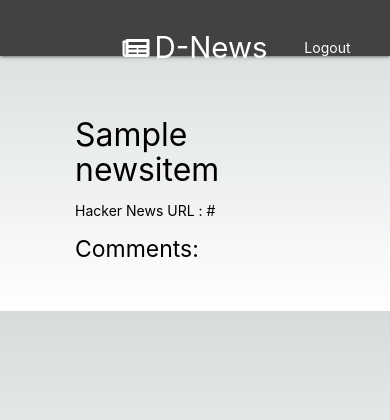
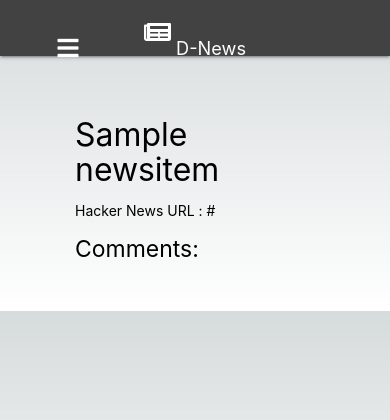
Before and after one commit to R-ohit-B-isht/DailyPic, a Node server app: page /news/1 in a window 390 px wide. Shown: the top 420 px of the page. Run offline with Node 20, Linux system fonts and the light colour scheme; a user stored in the database is signed in; tables that the repository leaves empty hold one stand-in row (values such as "Sample post"); some libraries are stand-ins or nearby versions.

Commit message:
feat: implement responsive navbar with mobile sidebar
- Add mobile-friendly hamburger menu
- Implement collapsible sidenav for mobile view
- Add mobile-specific styles for proper spacing
- Center brand logo on mobile screens
- Initialize Materialize sidenav with animations

```diff
--- a/napp/picturebook/public/css/style.css
+++ b/napp/picturebook/public/css/style.css
@@ -338,6 +338,31 @@ a {
 }
 
 /* Mobile and Tablet */
+/* Mobile navbar styles */
+@media (max-width: 600px) {
+  nav .brand-logo {
+    font-size: 1.3rem;
+    left: 50%;
+    transform: translateX(-50%);
+  }
+
+  .sidenav-trigger {
+    display: block !important;
+    float: left;
+    position: relative;
+    z-index: 1;
+    margin-left: 1rem;
+  }
+
+  .sidenav .user-view {
+    padding: 20px 16px;
+  }
+
+  .sidenav li > a > i {
+    margin-right: 1rem;
+  }
+}
+
 @media (max-width: 1023px) {
   .content {
     padding: 4rem;
--- a/napp/picturebook/views/layouts/main.hbs
+++ b/napp/picturebook/views/layouts/main.hbs
@@ -23,12 +23,23 @@
         integrity="sha256-bEIQpI72w9NJuIVhTLFUF2/8uxl0u5800r8ddViuv+o=" crossorigin="anonymous"></script>
 
     <script>
+        document.addEventListener('DOMContentLoaded', function() {
+            // Initialize sidenav
+            var elems = document.querySelectorAll('.sidenav');
+            var instances = M.Sidenav.init(elems, {
+                edge: 'left',
+                draggable: true,
+                inDuration: 250,
+                outDuration: 200
+            });
 
-        M.FormSelect.init(document.querySelector('#status'))
+            // Initialize other components
+            M.FormSelect.init(document.querySelector('#status'));
 
-        CKEDITOR.replace('body', {
-            plugins: 'wysiwygarea, toolbar, basicstyles, link'
-        })
+            CKEDITOR.replace('body', {
+                plugins: 'wysiwygarea, toolbar, basicstyles, link'
+            });
+        });
     </script>
 </body>
 
--- a/napp/picturebook/views/partials/_header.hbs
+++ b/napp/picturebook/views/partials/_header.hbs
@@ -1,10 +1,26 @@
 <nav class="grey darken-3">
     <div class="nav-wrapper container">
-        <div class="row" style="display: flex; align-items: center; justify-content: space-between;">
-            <a href="/auth/logout" style="order: 1;">Logout {{name}}</a>
-            <a href="/dashboard" class="brand-logo" style="order: 2; display: flex; align-items: center;">
-                <i class="fas fa-newspaper" style="margin-right: 5px;display: flex; align-items: center;"></i> D-News
-            </a>
-        </div>
+        <a href="/dashboard" class="brand-logo">
+            <i class="fas fa-newspaper" style="margin-right: 5px;"></i> D-News
+        </a>
+        <a href="#" data-target="mobile-demo" class="sidenav-trigger">
+            <i class="fas fa-bars"></i>
+        </a>
+        <ul class="right hide-on-med-and-down">
+            <li><a href="/auth/logout">Logout {{name}}</a></li>
+        </ul>
     </div>
 </nav>
+
+<!-- Mobile sidenav -->
+<ul class="sidenav" id="mobile-demo">
+    <li>
+        <div class="user-view">
+            <div class="background grey darken-3"></div>
+            <span class="white-text name">{{name}}</span>
+        </div>
+    </li>
+    <li><a href="/dashboard"><i class="fas fa-newspaper"></i>Dashboard</a></li>
+    <li><div class="divider"></div></li>
+    <li><a href="/auth/logout"><i class="fas fa-sign-out-alt"></i>Logout</a></li>
+</ul>
```
